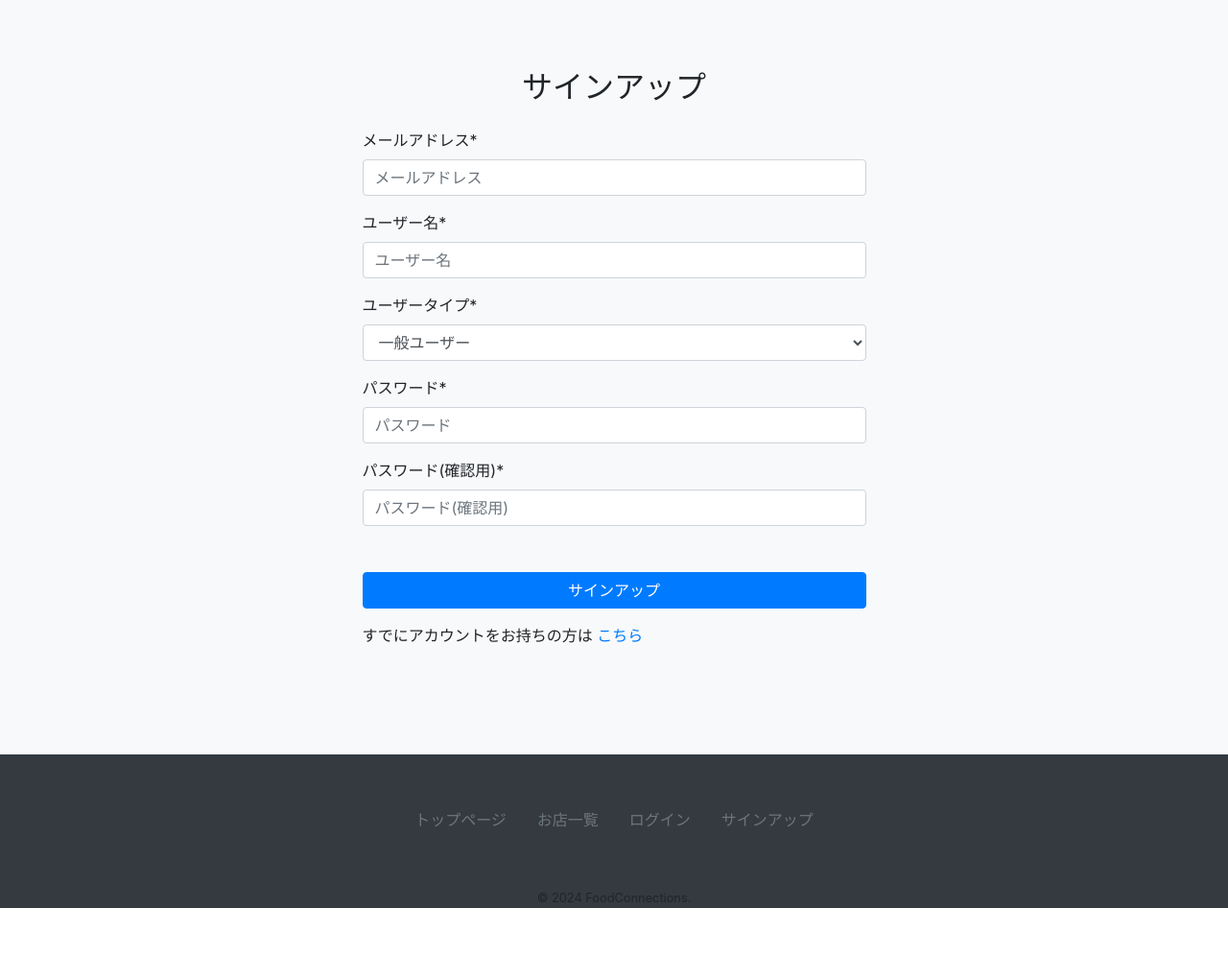
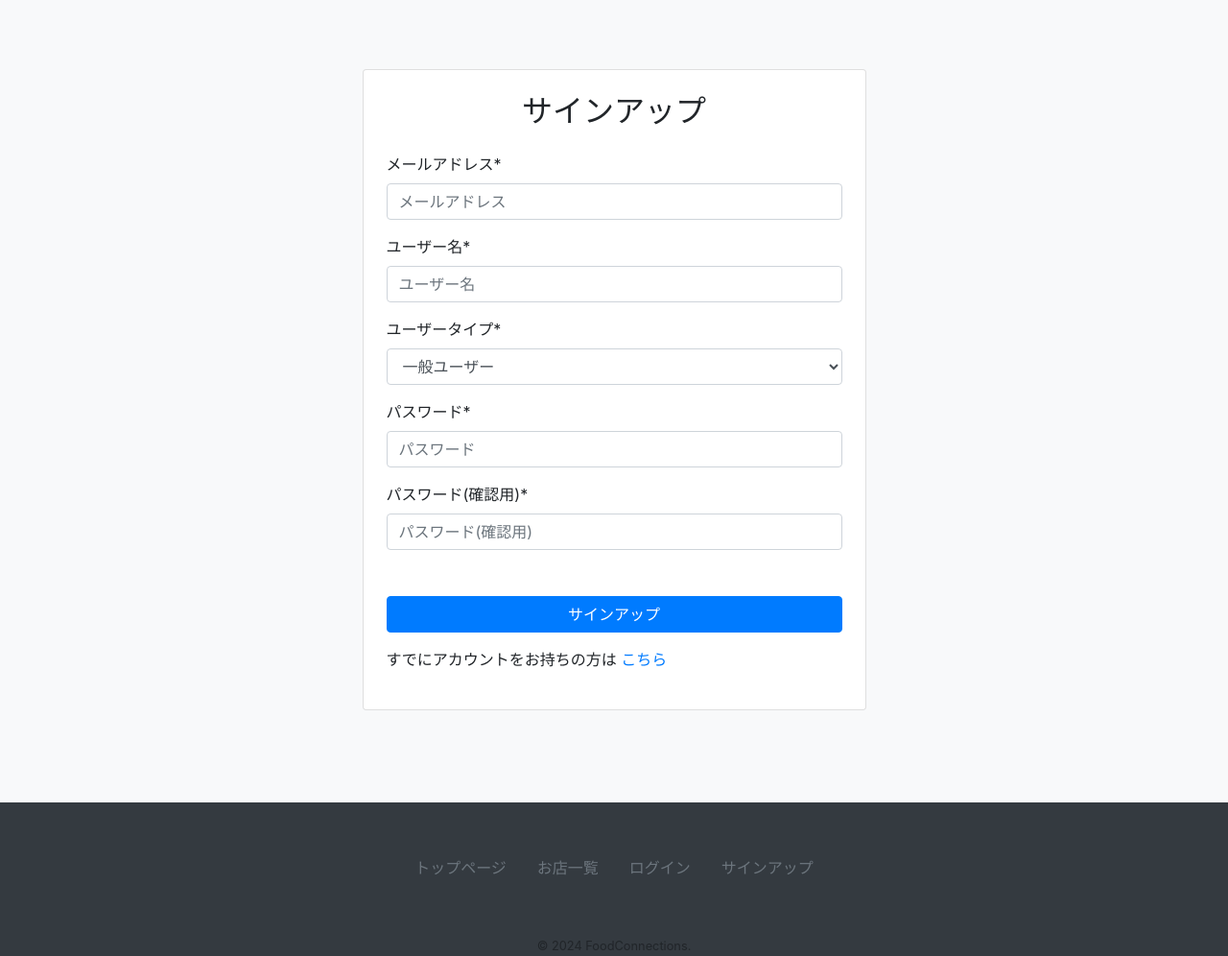
Before and after one commit to NaoyaTAKEI04/FoodConnections, a Django app: page /accounts/signup/ in a window 1280 px wide. Shown: the part 56-1052 px from the top of the page at 96% size. Before the commit the page ends 1002 px from the top, so only its background shows below. Run offline with Django 3.2, Linux system fonts and the light colour scheme; some libraries are stand-ins or nearby versions.

Commit message:
Update: サインアップページのデザインの修正

```diff
--- a/templates/account/signup.html
+++ b/templates/account/signup.html
@@ -6,12 +6,12 @@
 <div class="container my-5">
     <div class="row justify-content-center">
         <div class="col-md-6">
+            <div class="card p-4">
                 <form class="signup-form" method="post" action="{% url 'account_signup' %}">
                     {% csrf_token %}
-                <h2 class="mb-4  text-center">サインアップ</h2>
+                    <h2 class="mb-4 text-center">サインアップ</h2>
 
                     {{ form | crispy }}
-
 
                     <button class="btn btn-primary btn-block mt-5" type="submit">サインアップ</button>
 
@@ -20,4 +20,5 @@
             </div>
         </div>
     </div>
+</div>
 {% endblock %}
```
Lines whose indentation alone changed are shown as unchanged.
